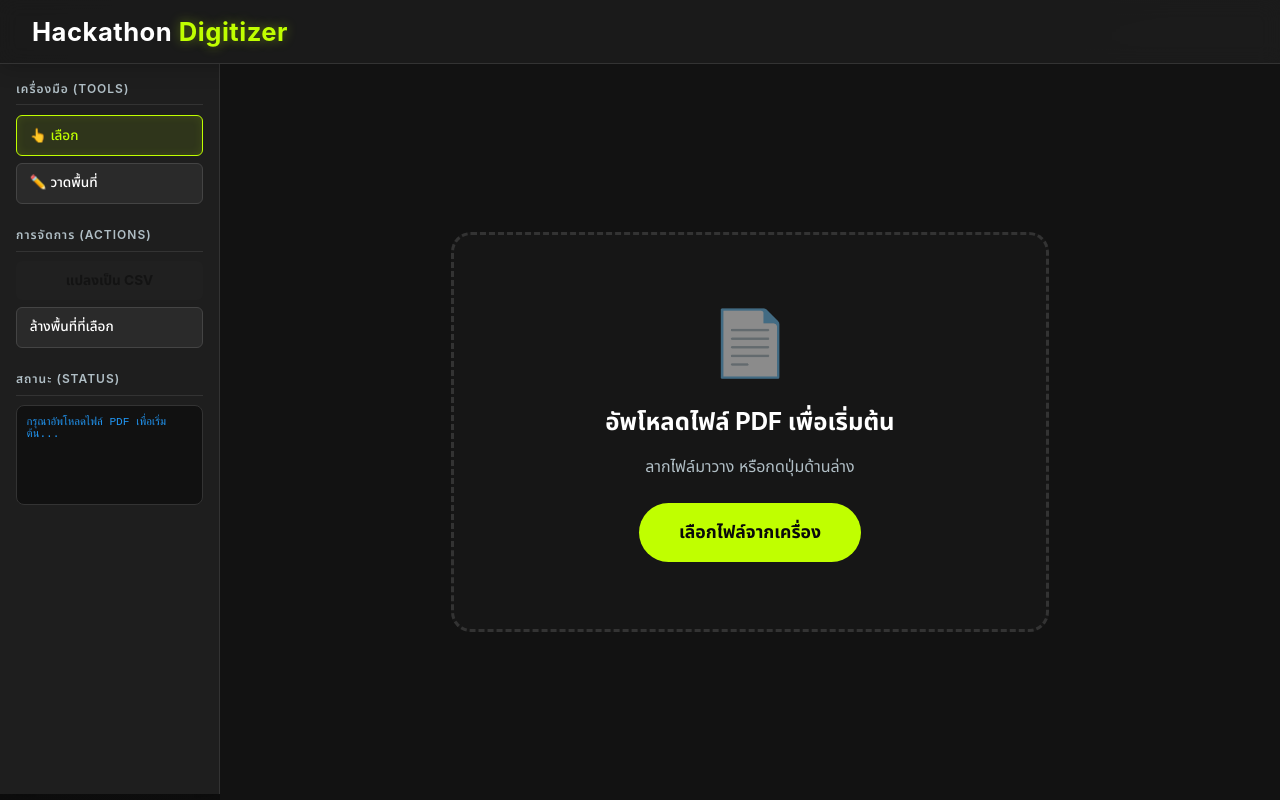
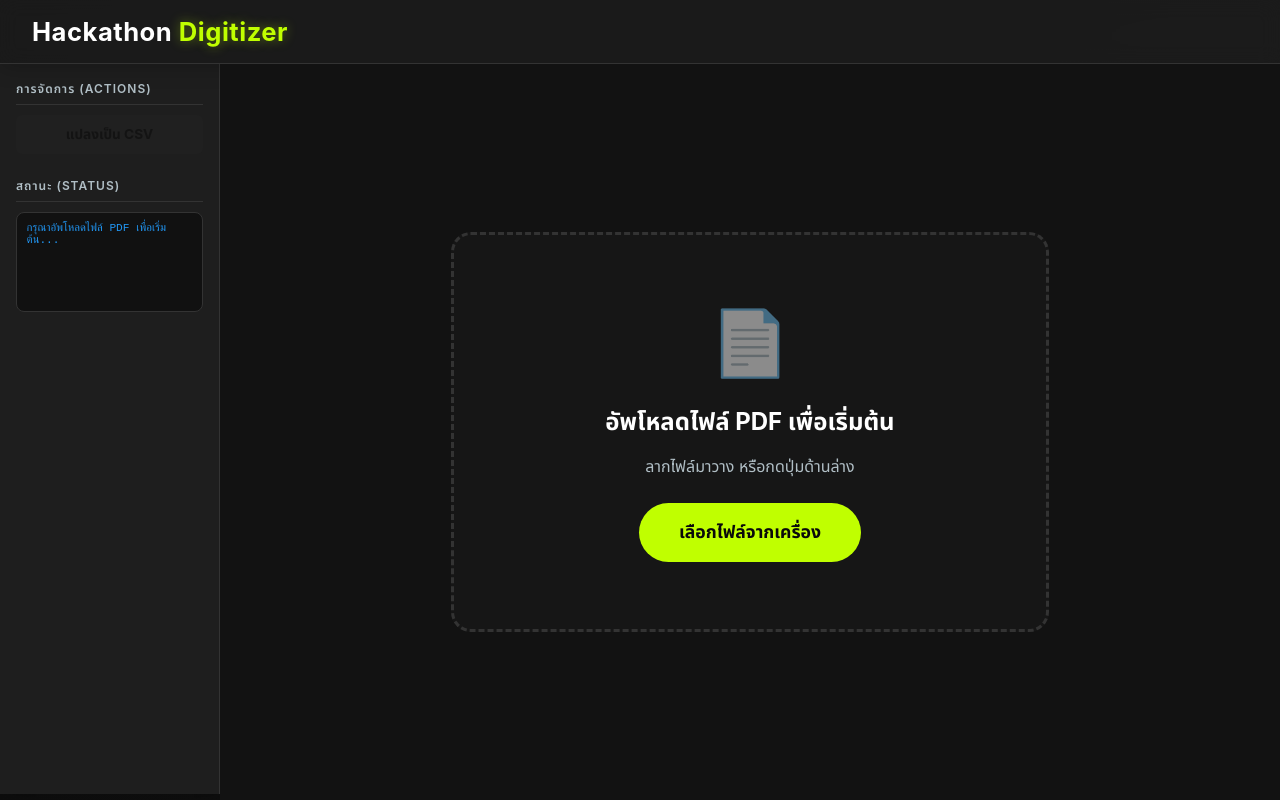
Before and after one commit to analeotic/Hackathon-Digitize, a plain HTML site: page src/frontend/index.html in a window 1280 px wide. Drawn offline with Linux system fonts and the light colour scheme; a script that the page names is missing.

Commit message:
refactor: Remove unused sidebar tools and clear button for cleaner UI

```diff
--- a/src/frontend/index.html
+++ b/src/frontend/index.html
@@ -44,19 +44,11 @@
 
         <main class="workspace">
             <aside class="sidebar sidebar-left">
-                <div class="sidebar-panel">
-                    <h3>เครื่องมือ (Tools)</h3>
-                    <div class="tools-grid">
-                        <button id="tool-select" class="tool-btn active">👆 เลือก</button>
-                        <button id="tool-draw" class="tool-btn">✏️ วาดพื้นที่</button>
-                    </div>
-                </div>
 
                 <div class="sidebar-panel">
                     <h3>การจัดการ (Actions)</h3>
                     <div class="action-list">
                         <button id="btn-extract" type="button" class="action-btn primary" disabled>แปลงเป็น CSV</button>
-                        <button id="btn-clear" type="button" class="action-btn secondary">ล้างพื้นที่ที่เลือก</button>
                     </div>
                 </div>
 
--- a/src/frontend/script.js
+++ b/src/frontend/script.js
@@ -5,7 +5,6 @@ const ctx = pdfCanvas.getContext('2d');
 const drawCtx = drawCanvas.getContext('2d');
 const container = document.getElementById('pdf-container');
 const btnExtract = document.getElementById('btn-extract');
-const btnClear = document.getElementById('btn-clear');
 const statusLog = document.getElementById('status-log');
 const pageInfo = document.getElementById('page-info');
 const uploadState = document.getElementById('upload-empty-state');
@@ -172,8 +171,6 @@ function clearDrawings() {
     drawCtx.clearRect(0, 0, drawCanvas.width, drawCanvas.height);
     currentRect = null;
 }
-
-btnClear.addEventListener('click', clearDrawings);
 
 // Store last result for preview
 let lastExtractedResult = null;
```
